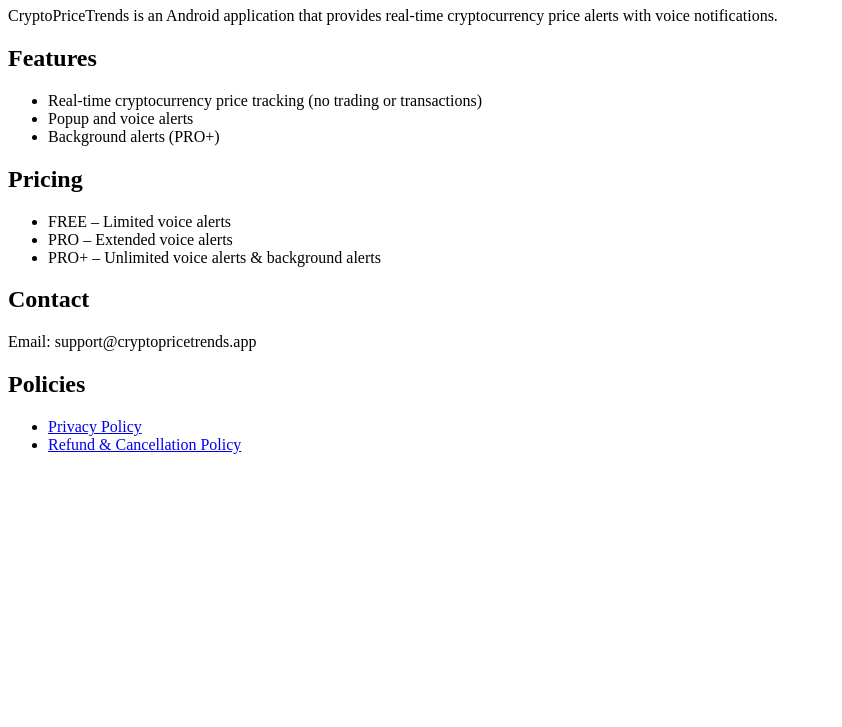
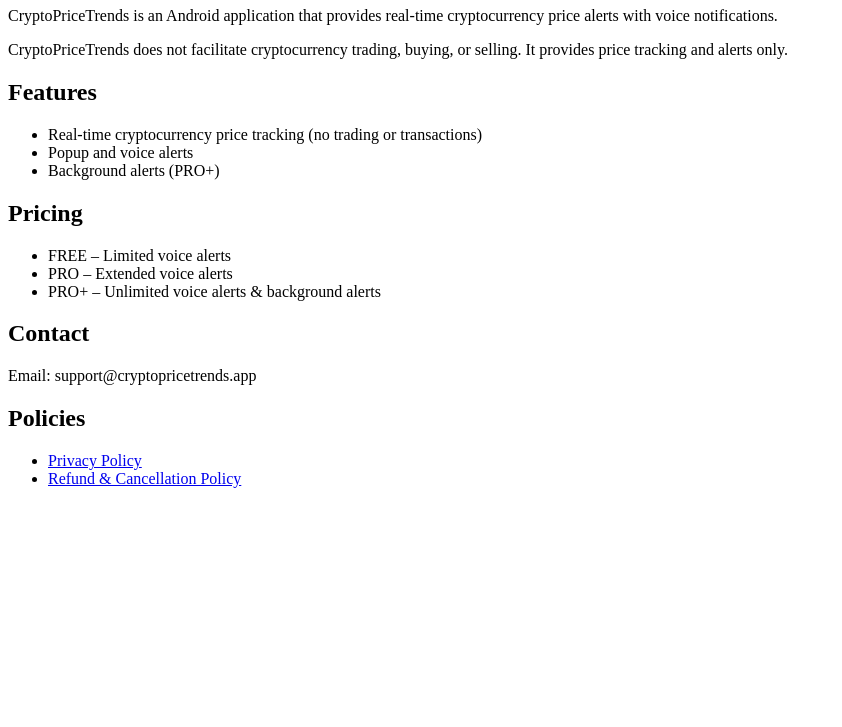
Before and after one commit to kashinath/cryptopricetrends-site, a plain HTML site: page index.html in a window 1280 px wide. Shown: the part 73-800 px from the top of the page, without its empty margins (0-842 px from the left). Drawn offline with Linux system fonts and the light colour scheme.

Commit message:
Update index.html

```diff
--- a/index.html
+++ b/index.html
@@ -11,6 +11,11 @@
     CryptoPriceTrends is an Android application that provides real-time
     cryptocurrency price alerts with voice notifications.
   </p>
+  <p>
+    CryptoPriceTrends does not facilitate cryptocurrency trading,
+    buying, or selling. It provides price tracking and alerts only.
+  </p>
+
 
   <h2>Features</h2>
   <ul>
```
